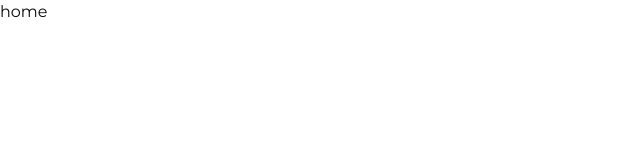
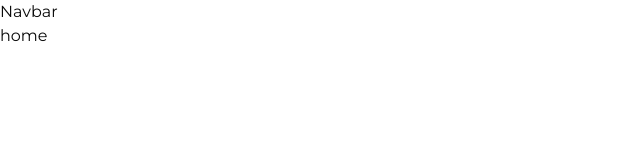
Before and after one commit to SeraajDV/ourtube, a Next.js app: page / in a window 1280 px wide. Shown: the top 160 px of the page, without its empty margins (0-640 px from the left). Built offline with nearby package versions, Linux system fonts and the light colour scheme.

Commit message:
feat: add Navbar component to RootLayout for improved navigation

```diff
--- a/app/layout.tsx
+++ b/app/layout.tsx
@@ -3,6 +3,7 @@ import { Geist, Geist_Mono, Montserrat } from "next/font/google";
 import "./globals.css";
 import { cn } from "@/lib/utils";
 import { ThemeProvider } from "@/components/theme/theme-provider";
+import Navbar from "@/components/layout/navbar";
 
 const montserrat = Montserrat({ subsets: ["latin"], variable: "--font-sans" });
 
@@ -46,6 +47,7 @@ export default function RootLayout({
           enableSystem
           disableTransitionOnChange
         >
+          <Navbar />
           {children}
         </ThemeProvider>
       </body>
```
